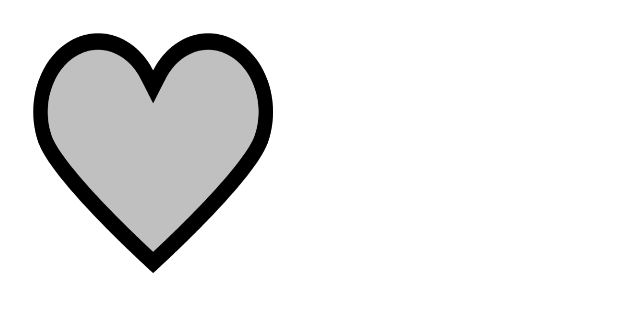
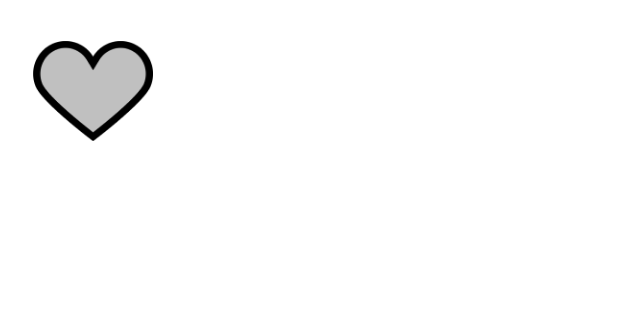
Before and after one commit to mrVilz/FE03-HW-VadimM, a plain HTML site: page Class11/Task02/index.html in a window 1280 px wide. Shown: the whole page, without its empty margins (0-640 px from the left). Drawn offline with Linux system fonts and the light colour scheme.

Commit message:
Minimum changes

```diff
--- a/Class11/Task02/index.html
+++ b/Class11/Task02/index.html
@@ -8,9 +8,9 @@
 </head>
 <body>
     <div class="like">
+     <p><a  href="#!"><img src="img/PinClipart.png" title="Heart" class="heart" alt="heart" width="120"
+        height="100"></a></p>
+    </div>
 
-     <a href="#"><img src="img/PinClipart.png" alt="heart" class="heart"></a>
-
-</div>
 </body>
 </html>
--- a/Class11/Task02/style.css
+++ b/Class11/Task02/style.css
@@ -1,17 +1,30 @@
-a .heart{
+.like {
+    width: 50%;
+    height: auto;
+}
+
+
+a> .heart{
     background-color: silver;
-    width: 240px;
-    height: 240px;
     margin-top: 25px;
     margin-left: 25px;
     border: none;
+    position: absolute;
+    text-decoration: none;
 }
-.heart:hover {
+A IMG {
+    border: none;
+}
+a> .heart:visited {
+    background-color: rgba(112, 3, 3, 0.7);
+}
+
+a> .heart:hover {
     background-color: blue;
 }
-a .heart:active{
+a> .heart:active{
     background-color: red;
 }
-a .heart:visited:hover {
+a> .heart:visited:hover {
     background-color: rgba(255, 0, 0, 0.7);
 }
```
